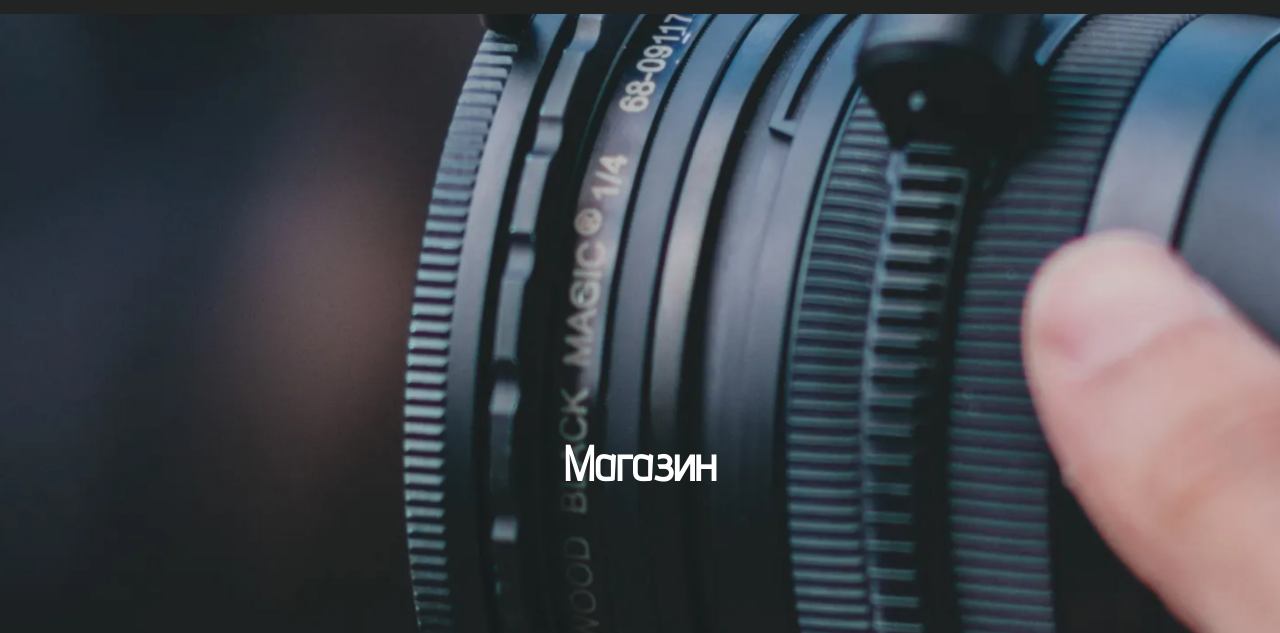
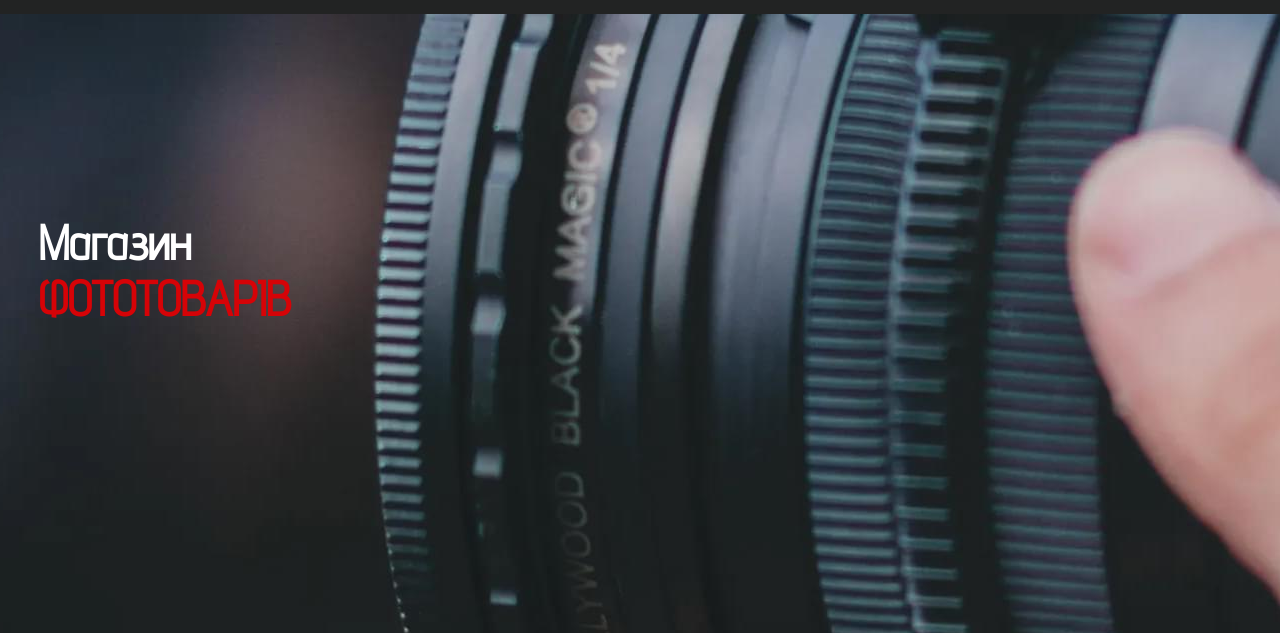
Before and after one commit to Tinliin/Kodak, a website: page index.html in a window 1280 px wide. Shown: the part 166-799 px from the top of the page. Drawn offline with Linux system fonts and the light colour scheme; some packages are replaced by stand-ins of ours.

Commit message:
deleted bad working parallax

```diff
--- a/index.html
+++ b/index.html
@@ -59,17 +59,17 @@
         </div>
       </div>
     </header>
-    <!-- <div class="background">
+    <div class="background">
       <section class="hero_section">
         <h3 class="hero_slogan_white unvisible">Магазин</h3>
         <h3 class="hero_slogan_red unvisible">фототоварів</h3>
       </section>
-    </div> -->
-    <div class="parallax_wrapper">
+    </div>
+    <!-- <div class="parallax_wrapper">
       <img class="parallax_background" src="./src/img/camera.jpg" alt="background" />
       <h3 class="hero_slogan_white unvisible">Магазин</h3>
-      <!-- <h3 class="hero_slogan_red unvisible">фототоварів</h3> -->
-    </div>
+      <h3 class="hero_slogan_red unvisible">фототоварів</h3>
+    </div> -->
     <section class="services">
       <h3 class="section_header">Товари та послуги</h3>
       <p class="services_desc unvisible">
--- a/src/scss/_hero.scss
+++ b/src/scss/_hero.scss
@@ -1,25 +1,3 @@
-// New way to make parallax
-
-.parallax_wrapper {
-  height: 100vh;
-  overflow-y: auto;
-  overflow-x: hidden;
-  perspective: 10px;
-}
-
-.parallax_background {
-  position: absolute;
-  height: 100%;
-  width: 100%;
-  object-fit: cover;
-  z-index: -1;
-  transform: translateZ(-20px) scale(4);
-}
-
-// .parallax_wrapper::-webkit-scrollbar {
-//   width: 0;
-//   height: 0;
-// }
 
 .background {
   background-image: url("../img/camera.jpg");
@@ -39,14 +17,7 @@
   font-family: "Advent Pro", sans-serif;
   font-size: 49px;
   color: #fff;
-  // margin: 25vh 0 0 3vw;
-  position: relative;
-  display: flex;
-  align-items: center;
-  justify-content: center;
-  height: 100%;
-  transform-style: preserve-3d;
-  z-index: -1;
+  margin: 25vh 0 0 3vw;
 }
 
 
```
Also changed, not shown: dist/css/styles.min.css, dist/img/35743622.png, dist/img/Frame 51.png, dist/img/Group3.png, dist/img/Group4.png, dist/img/Group6.png, dist/img/Group7.png, dist/img/Group8.png, dist/img/Group9.png, dist/img/logo.png, dist/img/xcj.png (added).
